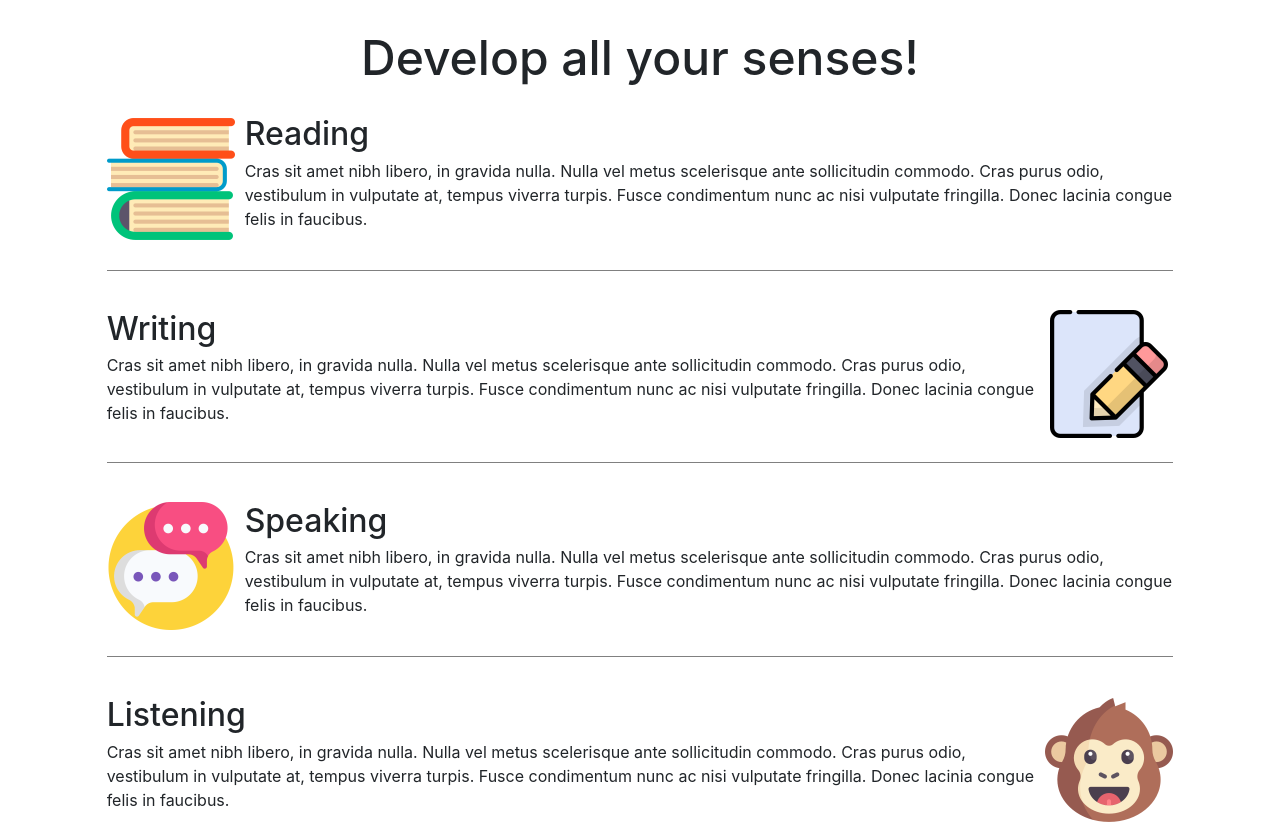
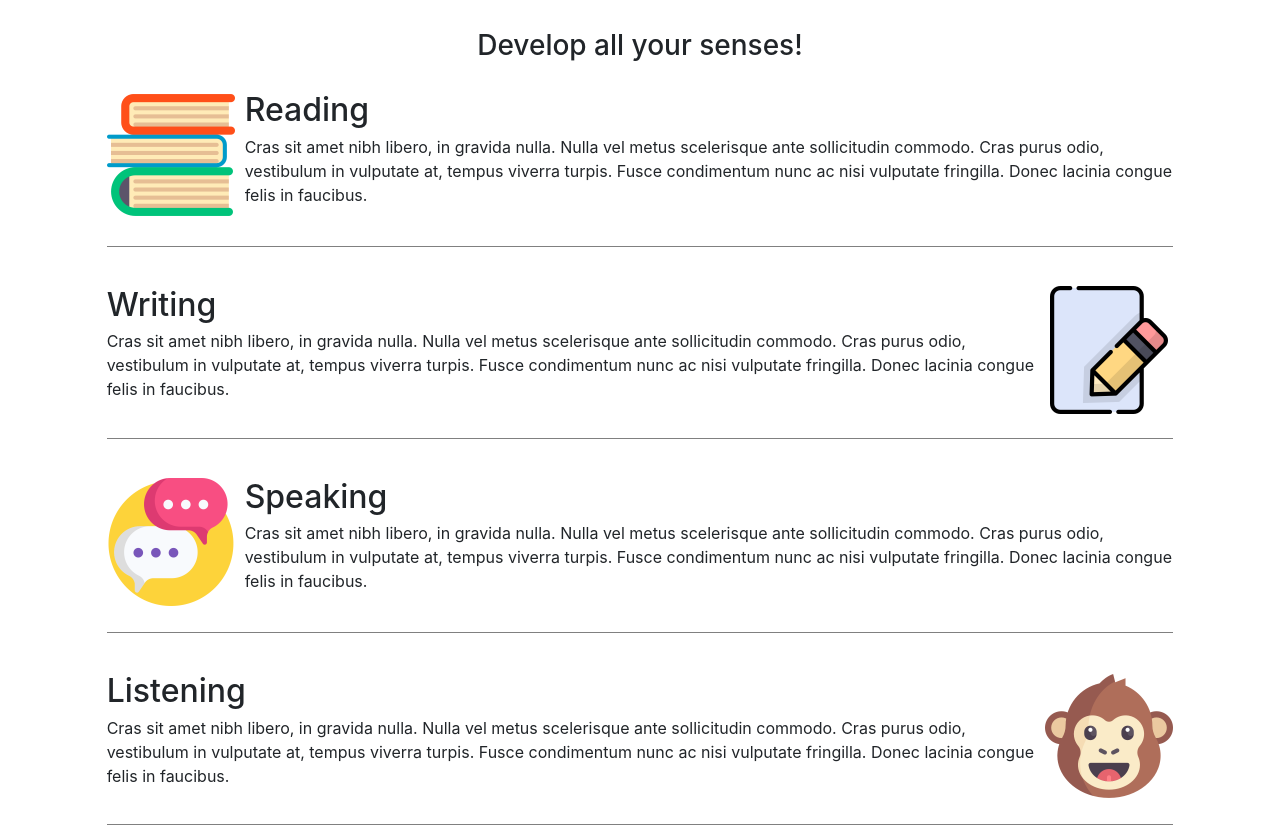
Before and after one commit to mLingoTeam/mLingo-Frontend, a React (Create React App) app in the folder mLingo/ClientApp/: page / in a window 1280 px wide. Shown: the part 740-1567 px from the top of the page. Built offline with nearby package versions, Linux system fonts and the light colour scheme.

Commit message:
Responsive aid Promo

```diff
--- a/mLingo/ClientApp/src/components/MainPageComponents/Promo.css
+++ b/mLingo/ClientApp/src/components/MainPageComponents/Promo.css
@@ -4,9 +4,20 @@
 .Promo {
   padding: 5vh 0;
 }
+@media (min-width: 968px) {
+  .Promo h1 {
+    font-size: 48px;
+  }
+}
+@media (max-width: 967px) {
+  .Promo h1 {
+    margin-bottom: 20px;
+  }
+}
+
 .Promo h1 {
-  font-size: 48px;
   text-align: center;
+  font-size: 28px;
 }
 
 li.media {
--- a/mLingo/ClientApp/src/components/MainPageComponents/Promo.js
+++ b/mLingo/ClientApp/src/components/MainPageComponents/Promo.js
@@ -16,20 +16,24 @@ const Promo = props => {
           </Media>
           <Media body>
             <Media heading>Reading</Media>
+            <p className="d-none d-md-block">
               Cras sit amet nibh libero, in gravida nulla. Nulla vel metus
               scelerisque ante sollicitudin commodo. Cras purus odio, vestibulum
               in vulputate at, tempus viverra turpis. Fusce condimentum nunc ac
               nisi vulputate fringilla. Donec lacinia congue felis in faucibus.
+            </p>
             <Media></Media>
           </Media>
         </Media>
         <Media tag="li">
           <Media body>
             <Media heading>Writing</Media>
+            <p className="d-none d-md-block">
               Cras sit amet nibh libero, in gravida nulla. Nulla vel metus
               scelerisque ante sollicitudin commodo. Cras purus odio, vestibulum
               in vulputate at, tempus viverra turpis. Fusce condimentum nunc ac
               nisi vulputate fringilla. Donec lacinia congue felis in faucibus.
+            </p>
           </Media>
           <Media right href="#">
             <img src={img2} className="img-media" />
@@ -41,20 +45,24 @@ const Promo = props => {
           </Media>
           <Media body>
             <Media heading>Speaking</Media>
+            <p className="d-none d-md-block">
               Cras sit amet nibh libero, in gravida nulla. Nulla vel metus
               scelerisque ante sollicitudin commodo. Cras purus odio, vestibulum
               in vulputate at, tempus viverra turpis. Fusce condimentum nunc ac
               nisi vulputate fringilla. Donec lacinia congue felis in faucibus.
+            </p>
             <Media></Media>
           </Media>
         </Media>
         <Media tag="li">
           <Media body>
             <Media heading>Listening</Media>
+            <p className="d-none d-md-block">
               Cras sit amet nibh libero, in gravida nulla. Nulla vel metus
               scelerisque ante sollicitudin commodo. Cras purus odio, vestibulum
               in vulputate at, tempus viverra turpis. Fusce condimentum nunc ac
               nisi vulputate fringilla. Donec lacinia congue felis in faucibus.
+            </p>
           </Media>
           <Media right href="#">
             <img src={img4} className="img-media" />
```
Lines whose indentation alone changed are shown as unchanged.
